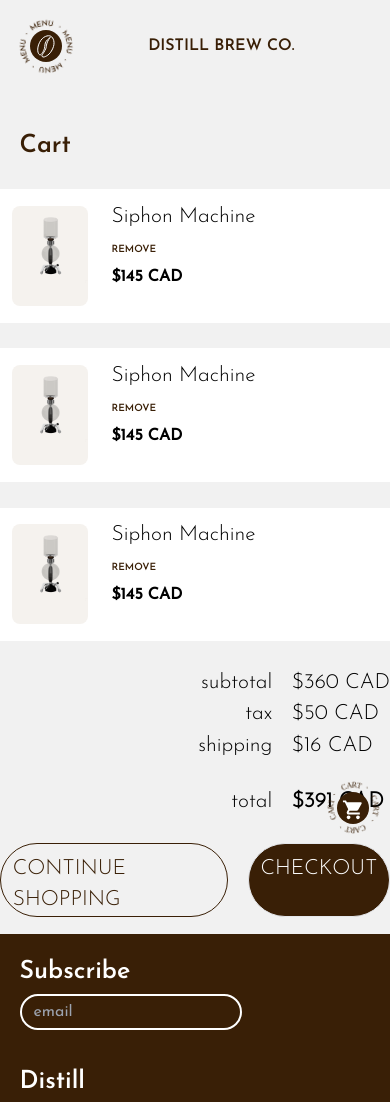
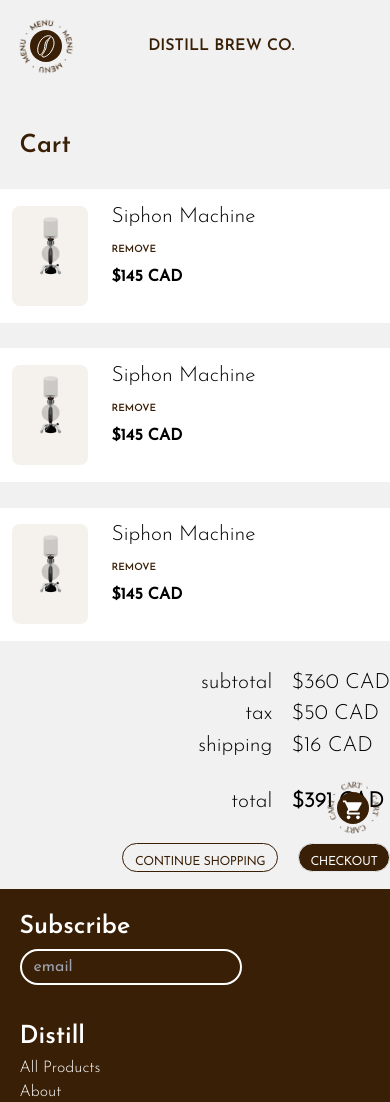
Before and after one commit to smchng/DistillBrew, a Next.js app: page /cart in a window 390 px wide. Shown: the top 1102 px of the page. Built offline with nearby package versions, Linux system fonts and the light colour scheme.

Commit message:
button edits

```diff
--- a/components/button/button.tsx
+++ b/components/button/button.tsx
@@ -15,7 +15,7 @@
       href={resolvedLink}
       className={`${colour}  ${textColour} cursor-pointer border rounded-full border-[1.5px] px-[3vw] pt-[1vh] md:px-5 md:pt-1 inline-block transition-colors`}
     >
-      <p className="md:text-xs md:font-bold"> {text}</p>
+      <p className="text-2xs md:text-xs font-bold"> {text}</p>
     </Link>
   );
 };
@@ -25,7 +25,7 @@
     <div
       className={`${colour}  ${textColour} cursor-pointer border rounded-full border-[1.5px] px-[3vw] pt-[1vh] md:px-5 md:pt-1 inline-block transition-colors`}
     >
-      <p className="md:text-xs md:font-bold p-1"> {text}</p>
+      <p className="text-2xs md:text-xs font-bold"> {text}</p>
     </div>
   );
 };
```
